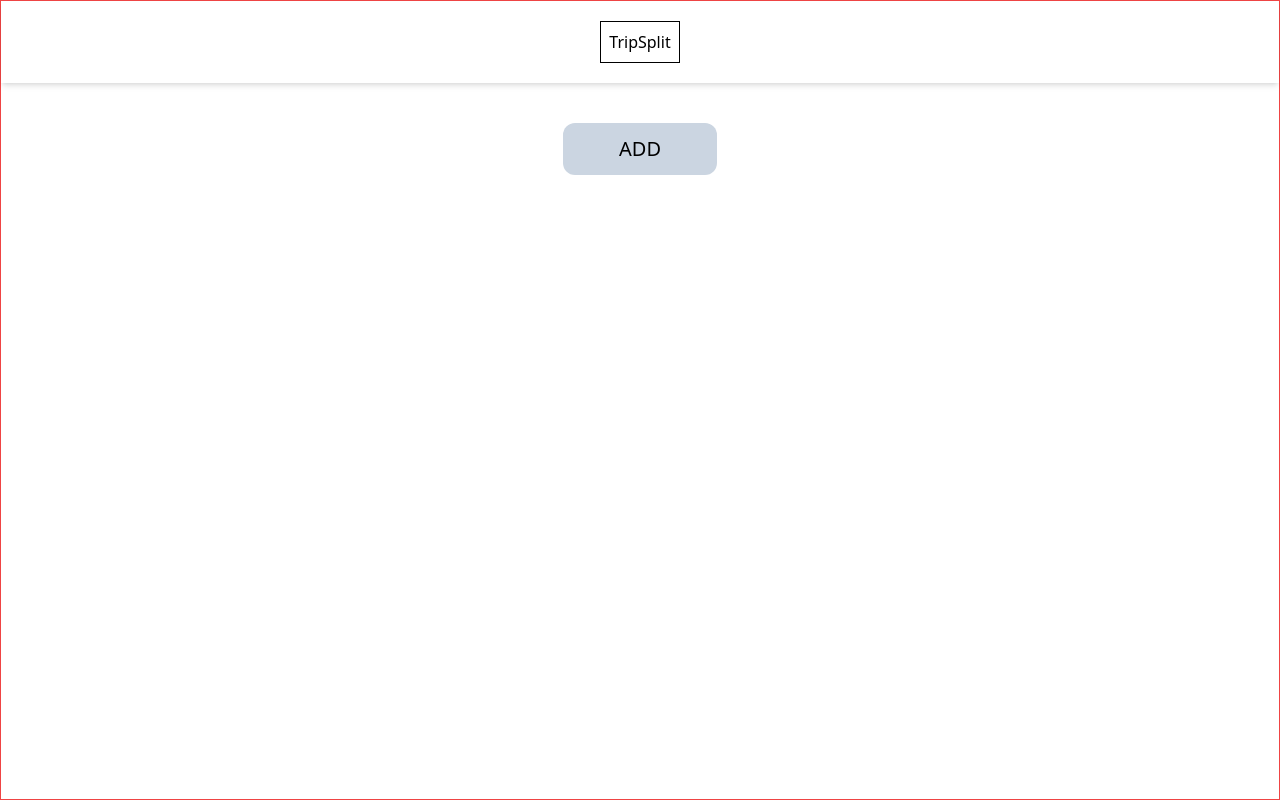
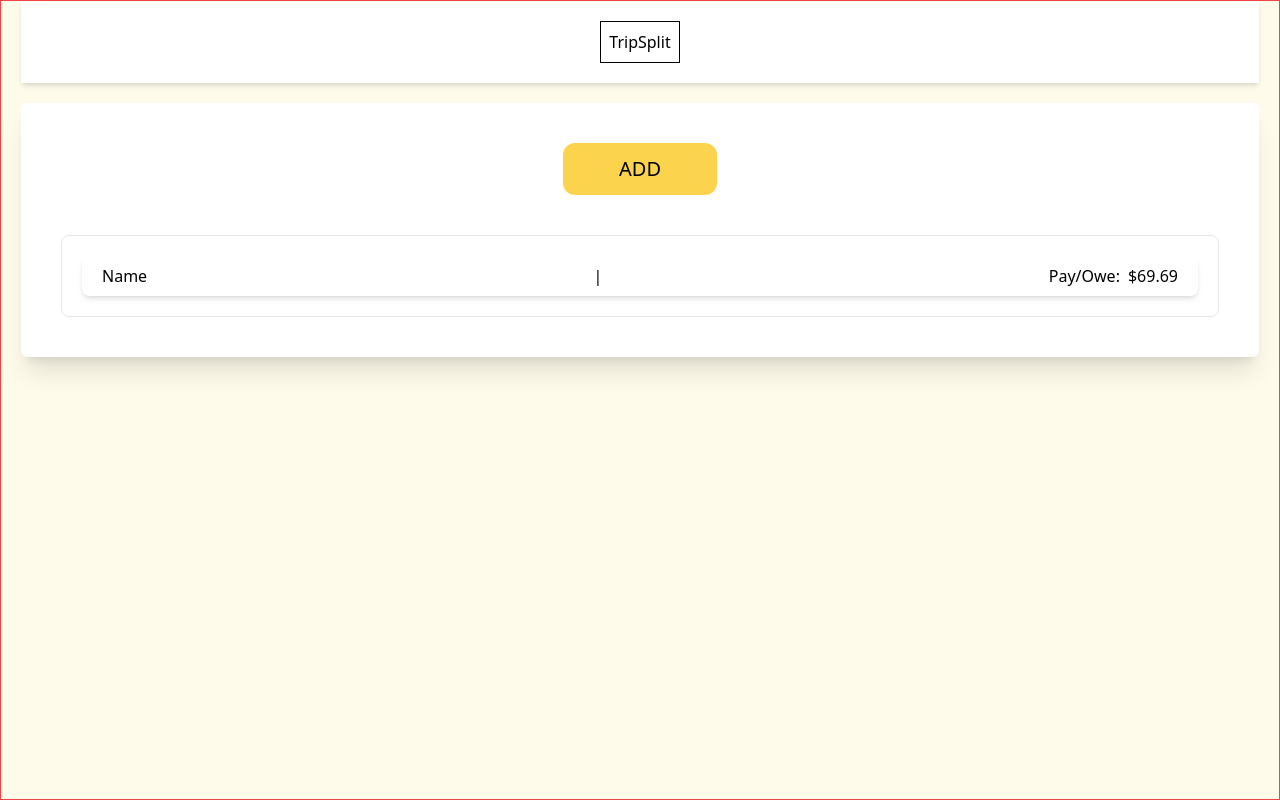
Before and after one commit to noname1112392/TripSplit, a website: page src/index.html in a window 1280 px wide. Drawn offline with Linux system fonts and the light colour scheme.

Commit message:
Edit button bg and hover:bg/ Add the output layout

```diff
--- a/src/index.html
+++ b/src/index.html
@@ -10,23 +10,34 @@
 
 <body>
     <!-- Global Container -->
-    <div class="min-h-screen border border-red-500 flex flex-col">
+    <div class="min-h-screen border border-red-500 flex flex-col bg-amber-50">
         <!-- Title Container -->
-        <div class="flex justify-center shadow-md">
+        <div class="flex justify-center shadow-md bg-white mx-5">
             <h1 class="border border-black m-5 p-2">TripSplit</h1>
         </div>
         <!-- Content -->
-        <div>
+        <div class="m-5 bg-white shadow-xl rounded-md">
             <!-- Add Button Container -->
-            <div class="mt-10 flex justify-center">
+            <div class="m-10 flex justify-center">
                 <!-- Add Button -->
-                <button class="px-14 py-3 bg-slate-300 rounded-xl hover:bg-slate-400
+                <button class="px-14 py-3 bg-amber-300 rounded-xl hover:bg-amber-500
                  hover:border-slate-100 hover:text-white focus:ring-2 focus:text-slate-600 focus:ring-red-100 font-medium text-xl" id="add-button">ADD</button>
             </div>
             <!-- Output Container -->
-            <div>
+            <div class="m-10 rounded-lg p-5 border border-gray-200">
                 <!-- Output Layout-->
-                <div></div>
+                <div class="flex justify-between items-center px-5 rounded-lg shadow-md p-2">
+                    <!-- Name container -->
+                    <div>
+                        <p>Name</p>
+                    </div>
+                    <div>|</div>
+                    <!-- Money -->
+                    <div class="flex space-x-2">
+                        <p>Pay/Owe:</p>
+                        <p>$69.69</p>
+                    </div>
+                </div>
             </div>
         </div>
     </div>
```
Also changed, not shown: public/styles.css.
